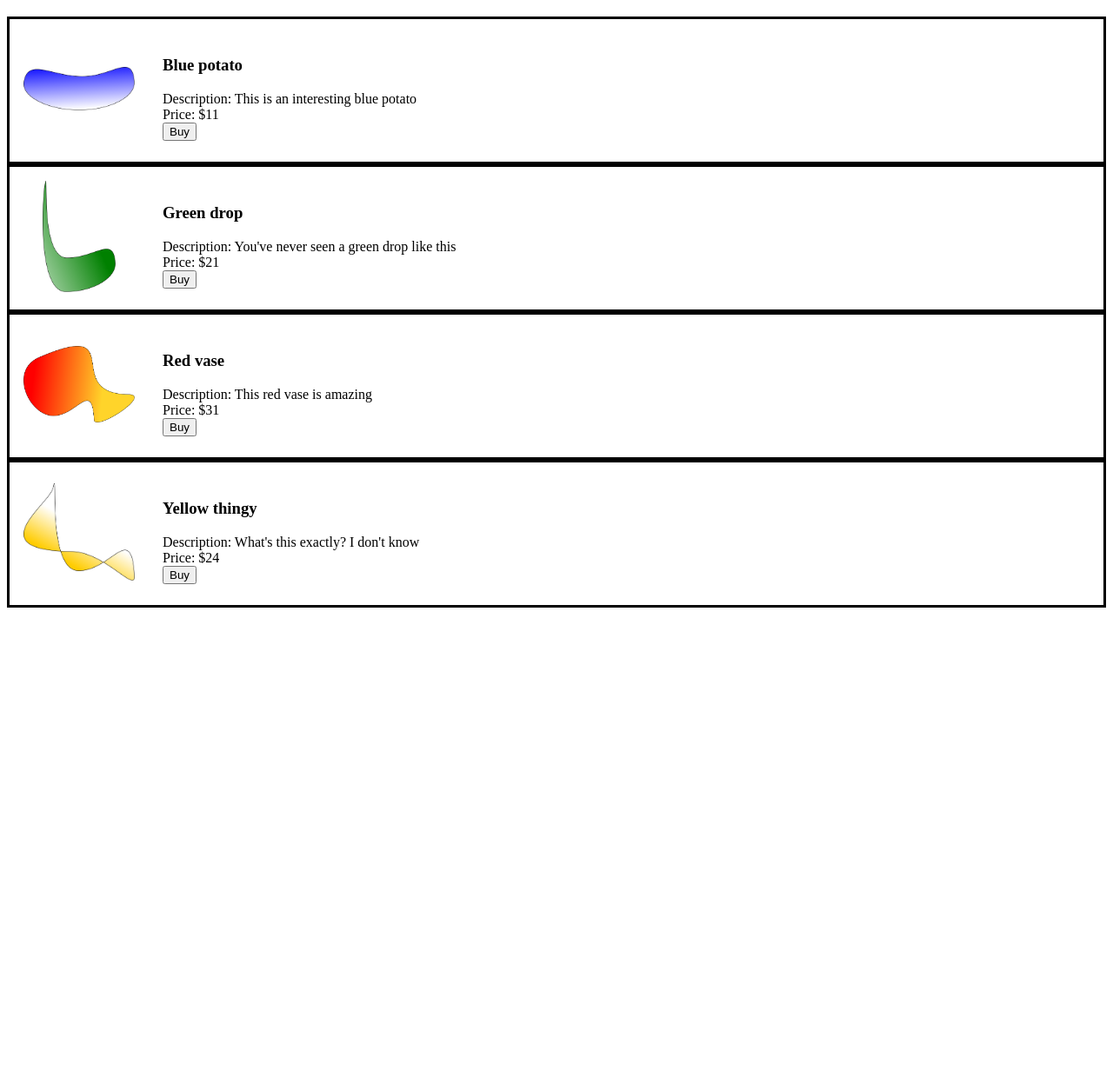
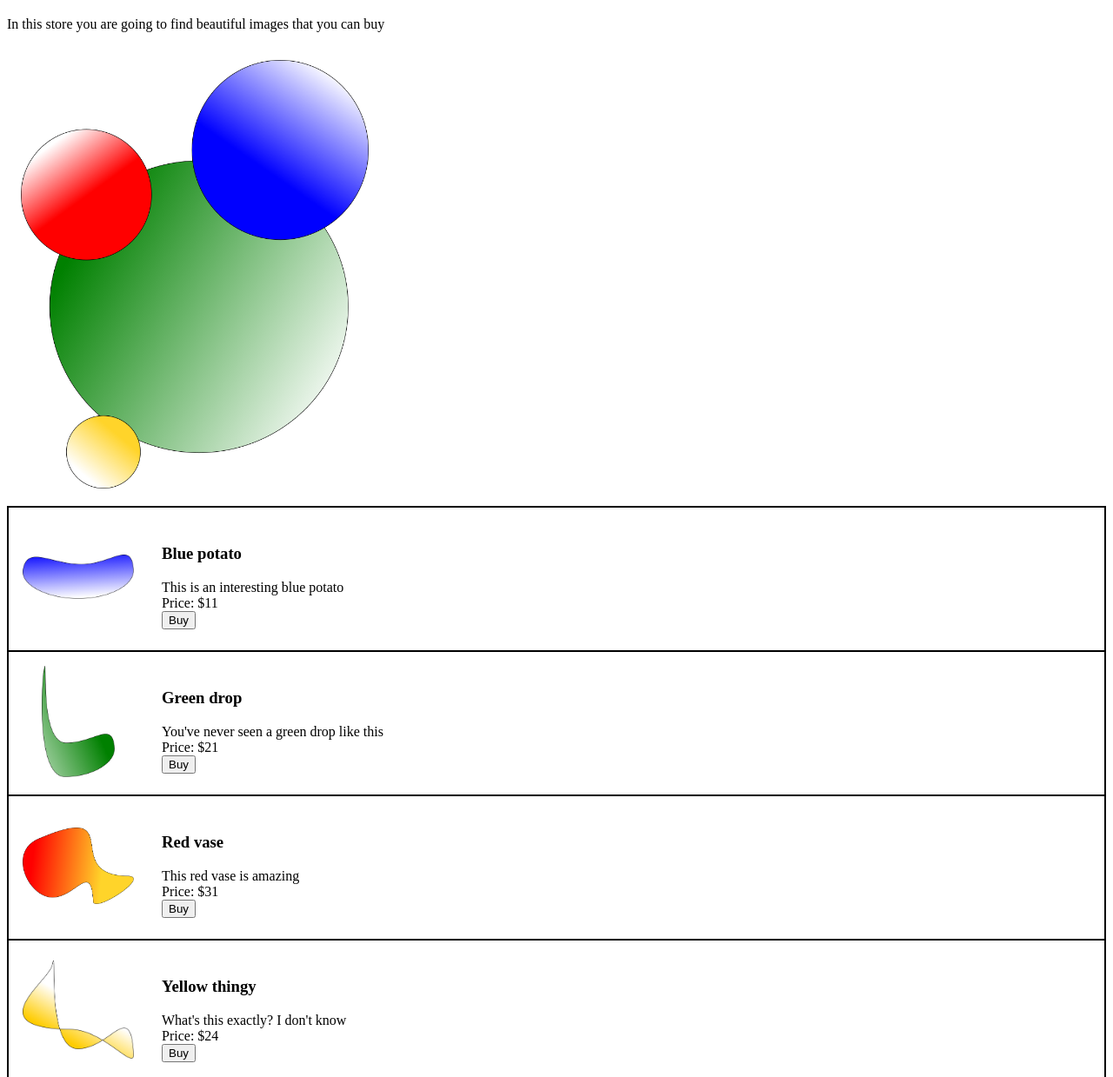
Before and after one commit to amammana/myshop, a React app in the folder myshop-app/: page / in a window 1280 px wide. Shown: the part 61-1300 px from the top of the page at 87% size. Before the commit the page ends 800 px from the top, so only its background shows below. Built offline with nearby package versions, Linux system fonts and the light colour scheme; some packages are replaced by stand-ins of ours.

Commit message:
Cosmetic improvements and transaction ID

```diff
--- a/myshop-app/src/index.css
+++ b/myshop-app/src/index.css
@@ -1,5 +1,6 @@
 .product {
   border-style: solid;
+  border-width: 1px;
   display: flex;
 }
 
@@ -17,3 +18,13 @@
 .product-description {
   padding: 16px;
 }
+
+.product-list {
+  border-style: solid;
+  border-width: 1px;
+}
+
+.magic-balls {
+  width: 400px;
+  margin: 16px;
+}
--- a/myshop-app/src/index.js
+++ b/myshop-app/src/index.js
@@ -6,12 +6,13 @@ import BluePotato from './images/blue_potato.png'
 import GreenDrop from './images/green_drop.png'
 import RedVase from './images/red_vase.png'
 import YellowThingy from './images/yellow_thingy.png'
+import MagicBalls from './images/magic_balls.png'
 
 
 class Product extends React.Component {
   onBuyClick() {
     alert('Congrats, you just bought the product!');
-    const transactionId = 'transaction_id'
+    const transactionId = 'tid-' + Date.now()
     ReactGA.plugin.execute('ecommerce', 'addTransaction', {
       id: transactionId,
       revenue: this.props.priceUsd,
@@ -35,7 +36,7 @@ class Product extends React.Component {
         </div>
         <div className="product-description">
           <h3>{this.props.name}</h3>
-          <div>Description: {this.props.description}</div>
+          <div>{this.props.description}</div>
           <div>Price: ${this.props.priceUsd}</div>
           <button onClick={()=> this.onBuyClick()}>Buy</button>
         </div>
@@ -54,6 +55,11 @@ class ShopApp extends React.Component {
     return (
       <div className="shop-app">
         <h1>Alessandro's store</h1>
+        <p>
+          In this store you are going to find beautiful images that you can buy
+        </p>
+        <img className="magic-balls" src={MagicBalls} alt="Magic balls"/>
+        <div className="product-list">
           <Product name="Blue potato"
             description="This is an interesting blue potato"
             priceUsd={11}
@@ -79,6 +85,7 @@ class ShopApp extends React.Component {
             img={YellowThingy}
           />
         </div>
+      </div>
     );
   }
 }
```
Also changed, not shown: myshop-app/src/images/magic_balls.png (renamed from myshop-app/src/images/drawing.png.png). Lines whose indentation alone changed are shown as unchanged.
